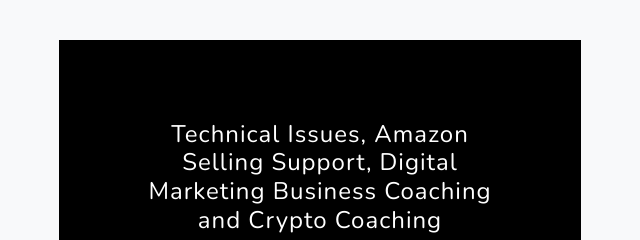
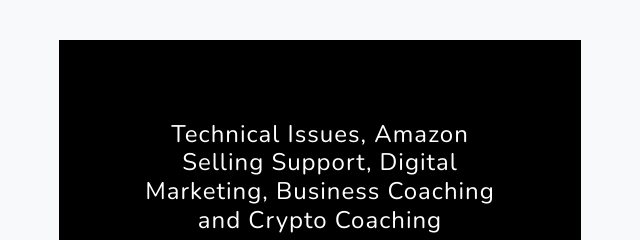
Before and after one commit to danishfarooq83/Global-Solutions, a plain HTML site: page index.html in a window 1280 px wide. Shown: the part 2620-2860 px from the top of the page, 581-1221 px from the left. Drawn offline with nearby package versions, Linux system fonts and the light colour scheme.

Commit message:
Update index.html

```diff
--- a/index.html
+++ b/index.html
@@ -83,7 +83,7 @@
                         <div class="bg-black text-center h-100 project">
                             <div class="d-flex h-100">
                                 <div class="project-text w-100 my-auto text-center text-lg-left">
-                                    <h4 class="text-white">Technical Issues, Amazon Selling Support, Digital Marketing Business Coaching and Crypto Coaching</h4>
+                                    <h4 class="text-white">Technical Issues, Amazon Selling Support, Digital Marketing, Business Coaching and Crypto Coaching</h4>
                                     <p class="mb-0 text-white-50">Technical glitches can be a major roadblock for any business, which is why our technical support services are designed to keep your operations running smoothly. Our experienced technicians are adept at troubleshooting a wide range of technical issues, providing quick and effective solutions that minimize downtime and maximize productivity.
 
 If you're looking to expand your business on Amazon, our Amazon selling support services are here to assist you every step of the way. From product listing optimization and inventory management to PPC advertising and brand protection, we'll help you navigate the complexities of the Amazon marketplace and achieve sustainable growth.</p>
```
